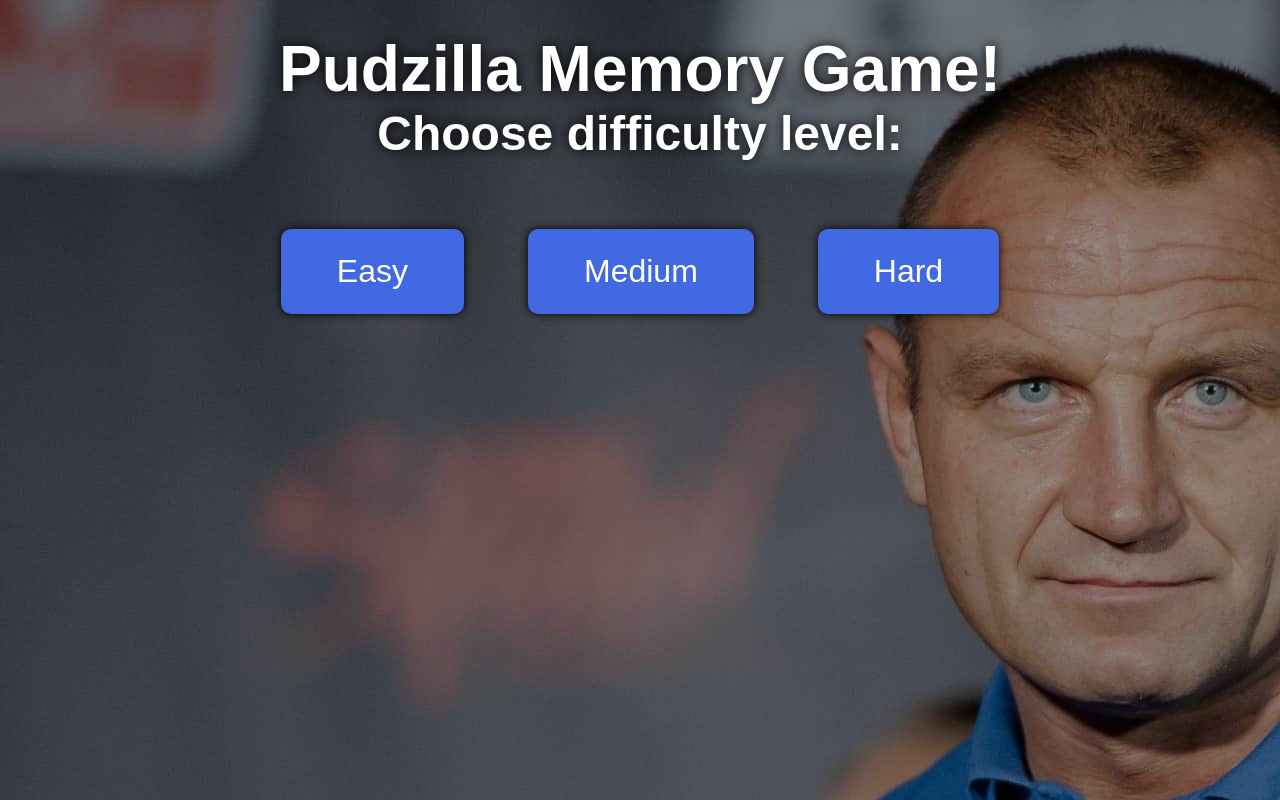
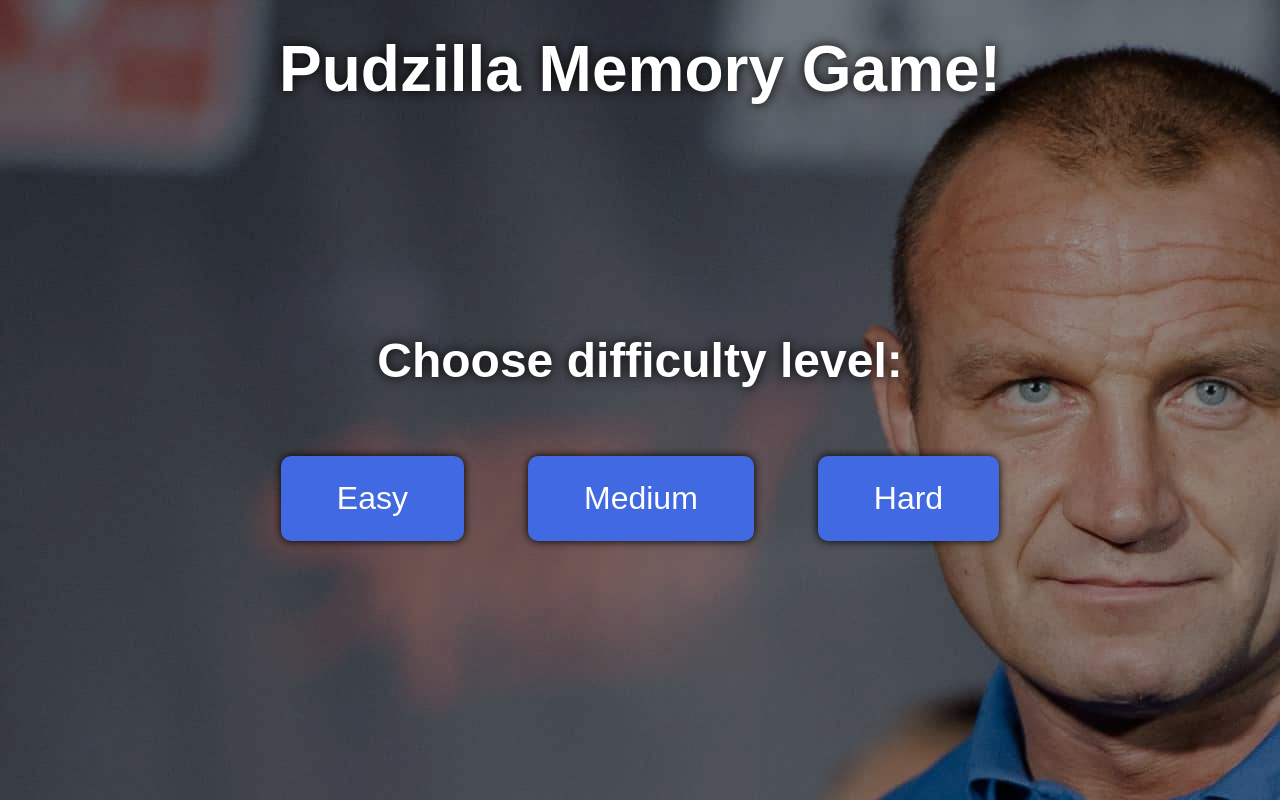
Before and after one commit to Knaporka12/memory-game, a plain HTML site: page Memory Game/memory.html in a window 1280 px wide. Drawn offline with Linux system fonts and the light colour scheme.

Commit message:
usunięcie stałych elementow, wszystko w mainie

```diff
--- a/Memory Game/memory.html
+++ b/Memory Game/memory.html
@@ -18,15 +18,18 @@
 
         <div class="filtr">
 
-            <header><h1>Pudzilla Memory Game!</h1></header>
+            <header>
+                <h1>Pudzilla Memory Game!</h1>
+            </header>
 
-            <main>
+            <div class="container-for-main">
 
-            </main>
+                <main class="js-main">
 
-            <aside>
 
-            </aside>
+                </main>
+
+            </div>
 
         </div>
     </div>
```
